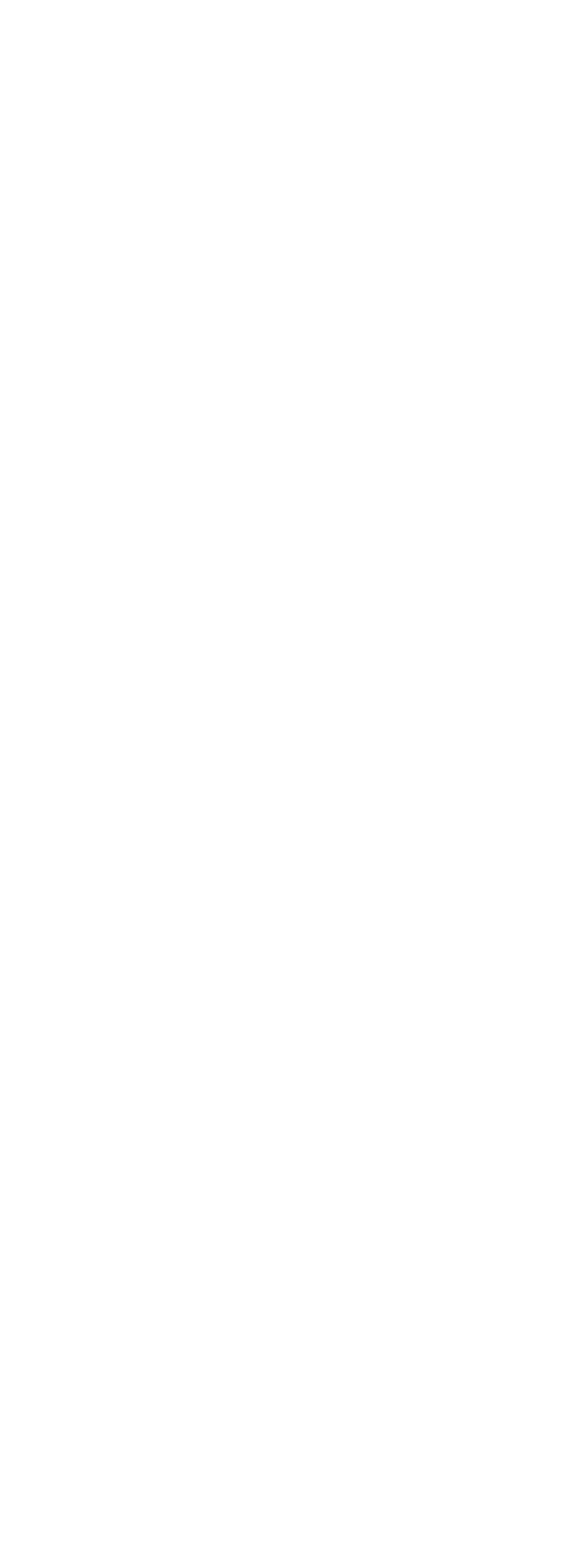
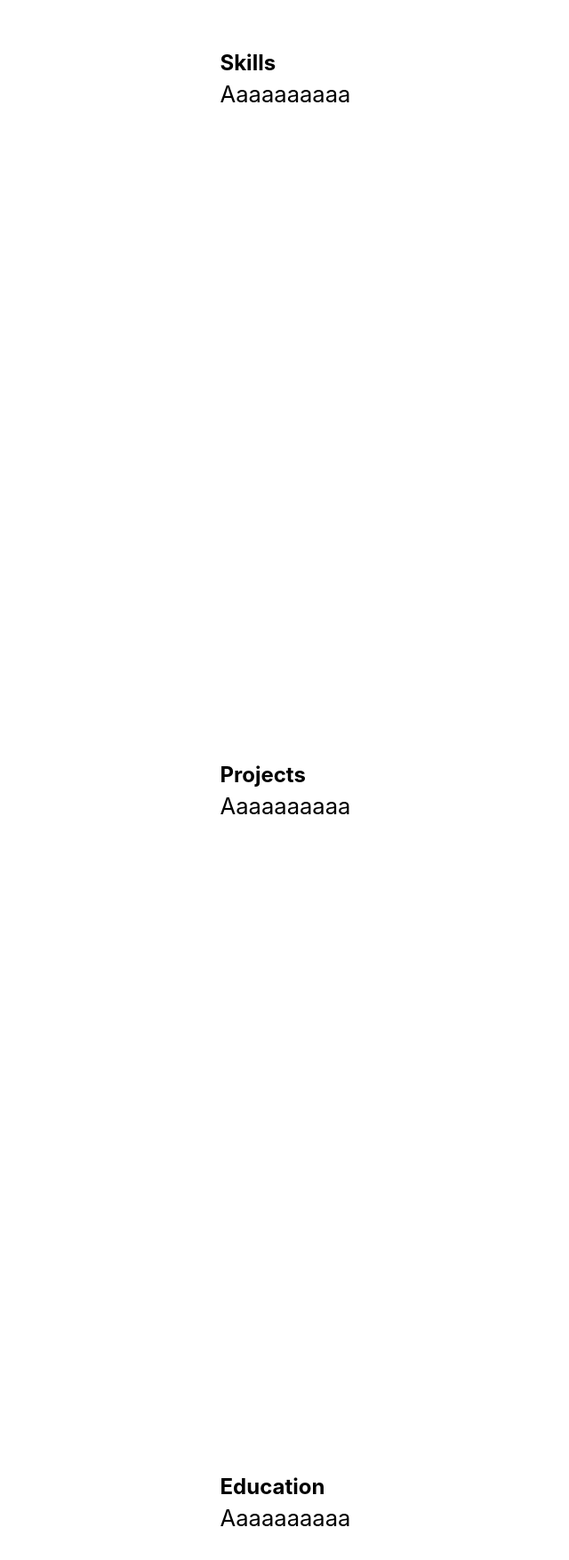
Before and after one commit to dragoncorf/PersonalPage, a Next.js app: page / in a window 1280 px wide. Shown: the part 845-2598 px from the top of the page at 89% size, without its empty margins (319-959 px from the left). Before the commit the page ends 800 px from the top, so only its background shows below. Built offline with nearby package versions, Linux system fonts and the light colour scheme.

Commit message:
Add navegation

```diff
--- a/src/components/NavBar.tsx
+++ b/src/components/NavBar.tsx
@@ -1,6 +1,7 @@
 import React, { useState } from "react";
 import Image from "next/image";
 import MenuIcon from "@components/MenuIcon";
+import Link from "next/link";
 
 const NavBar: React.FC<{ currentRoute: string }> = ({ currentRoute }) => {
   const [showMobileView, setShowMobileView] = useState(true);
@@ -19,9 +20,21 @@ const NavBar: React.FC<{ currentRoute: string }> = ({ currentRoute }) => {
       <MenuIcon />
 
       <ul className="extended-menu flex items-center space-x-4">
-        <li>Skills</li>
-        <li>Projects</li>
-        <li>Education</li>
+        <Link href="/#skills">
+          <a>
+            <li>Skills</li>
+          </a>
+        </Link>
+        <Link href="/#projects">
+          <a>
+            <li>Projects</li>
+          </a>
+        </Link>
+        <Link href="/#education">
+          <a>
+            <li>Education</li>
+          </a>
+        </Link>
       </ul>
       <style jsx>{`
         @media (max-width: 768px) {
--- a/src/pages/index.tsx
+++ b/src/pages/index.tsx
@@ -4,11 +4,31 @@ import Layout from "@components/Layout";
 const Home: NextPage = () => {
   return (
     <Layout pageTitle="Inicio" metaDescription="Hola" currentRoute="a">
-      <main className="flex flex-col items-center justify-center h-screen">
-        <h1 className="">HELLO! Work in progress</h1>
-        <p>Aaaaaaaaaa</p>
+      <main className="flex flex-col items-center justify-center ">
+        <section id="home">
+          <h1 className="">HELLO! Work in progress</h1>
+          <p>Aaaaaaaaaa</p>
+        </section>
+        <section id="skills">
+          <h1 className="">Skills</h1>
+          <p>Aaaaaaaaaa</p>
+        </section>
+        <section id="projects">
+          <h1 className="">Projects</h1>
+          <p>Aaaaaaaaaa</p>
+        </section>
+        <section id="education">
+          <h1 className="">Education</h1>
+          <p>Aaaaaaaaaa</p>
+        </section>
       </main>
       <footer></footer>
+      <style jsx>{`
+        main section {
+          height: 100vh;
+          padding-top: 100px;
+        }
+      `}</style>
     </Layout>
   );
 };
--- a/src/styles/globals.css
+++ b/src/styles/globals.css
@@ -29,5 +29,6 @@ body {
   font-size: 1.6rem;
 }
 
-p {
+main section {
+  height: 100vh;
 }
```
